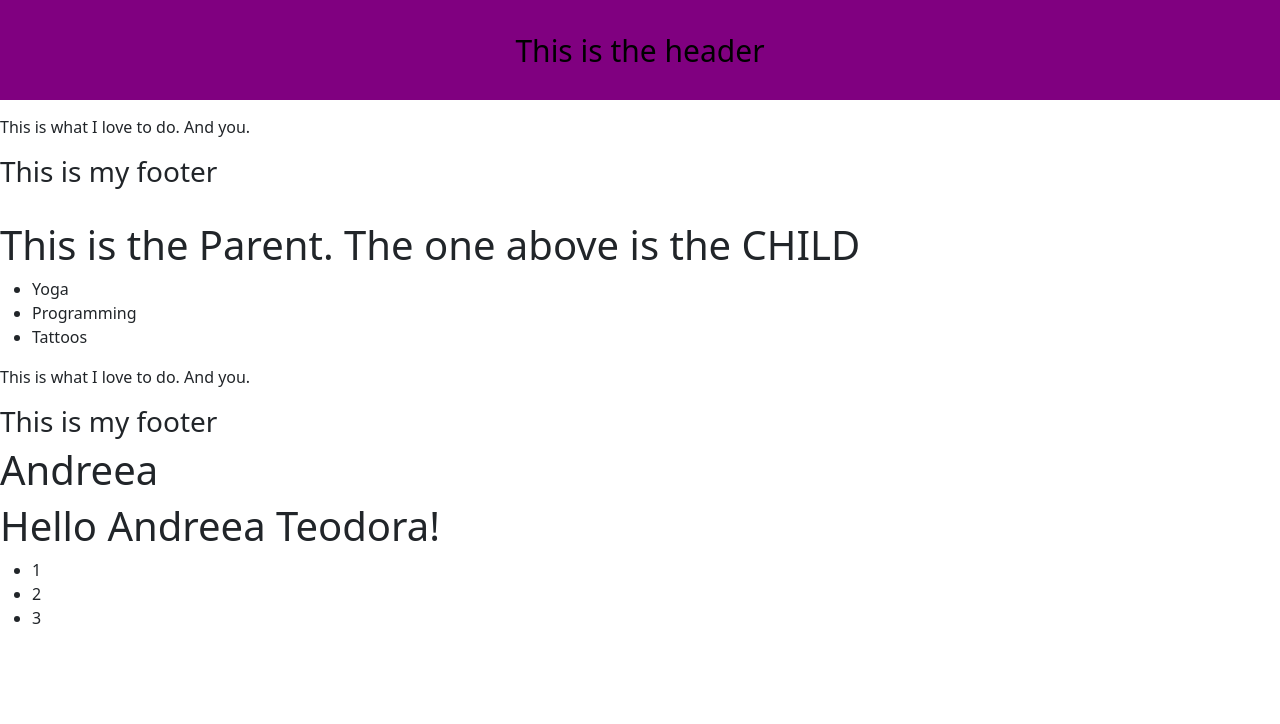
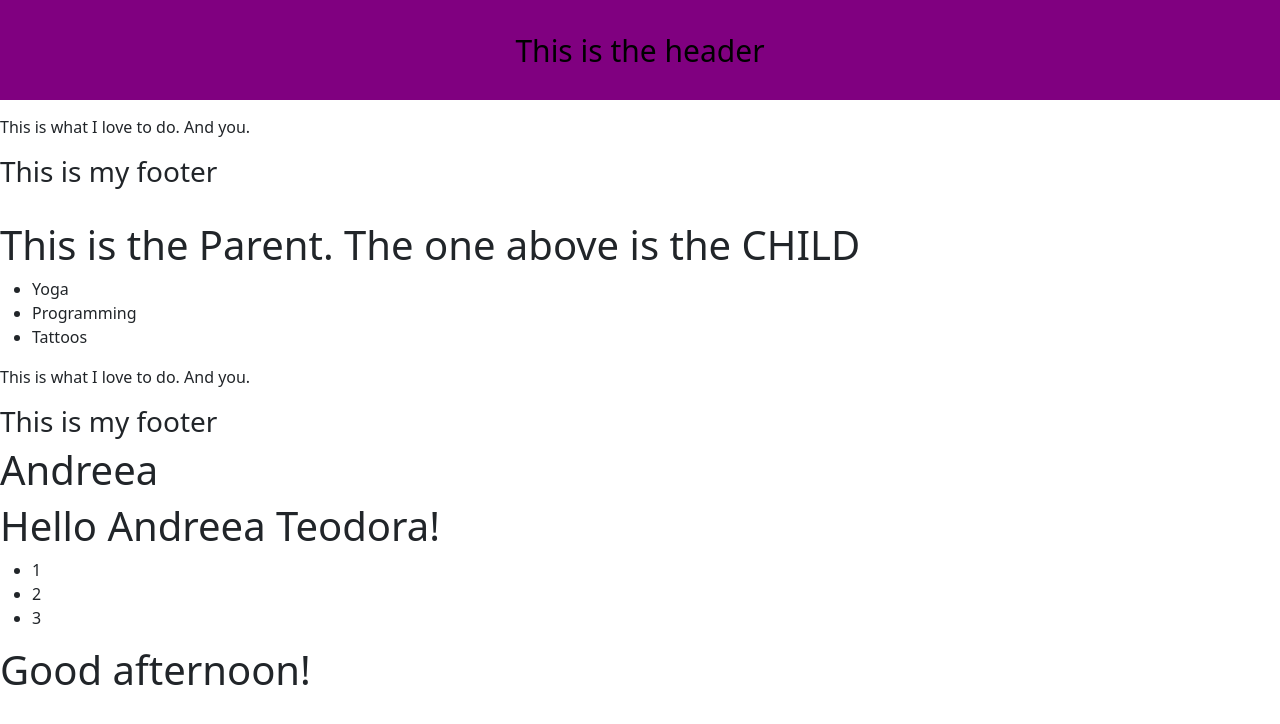
Before and after one commit to andr92h1/Learning-React-w-JS-freecodecamp, a React (Create React App) app: page / in a window 1280 px wide. Shown: the top 724 px of the page. Built offline with nearby package versions, Linux system fonts and the light colour scheme.

Commit message:
Date and hour

```diff
--- /dev/null
+++ b/src/components/Date.jsx
@@ -0,0 +1,27 @@
+import React from "react"
+
+function ChangeDate () {
+
+    const date = new Date()
+    const hours = date.getHours()
+    let timeOfDay
+
+    if (hours < 12) {
+
+    timeOfDay = 'morning'
+    } else if (hours >= 12 && hours < 17){
+    timeOfDay = 'afternoon'
+    } else {
+    timeOfDay = 'night'
+    }
+
+
+    return (
+<h1>Good {timeOfDay}!</h1>
+
+    )
+
+}
+
+
+export default ChangeDate;
--- a/src/index.js
+++ b/src/index.js
@@ -8,6 +8,7 @@ import Name from "./components/array";
 import reactDom from "react-dom";
 import App from "./components/App";
 import NewFunction from "./components/NewFunction"
+import ChangeDate from "./components/Date";
 
 import "./index.css";
 
@@ -48,4 +49,4 @@ function FunctionalComponents() {
 
 const element = <h1>Name</h1>;
 ReactDOM.render([<Name/>, <Gone/>, <NameButton/>, <MyApp/>, <FunctionalComponents/>, <Background/>,], document.getElementById('root'));
-ReactDOM.render([<App />, <NewFunction/>, <MyApp />, ], document.getElementById("root"))
+ReactDOM.render([<App />, <NewFunction/>, <MyApp />, <ChangeDate />, ], document.getElementById("root"))
```
